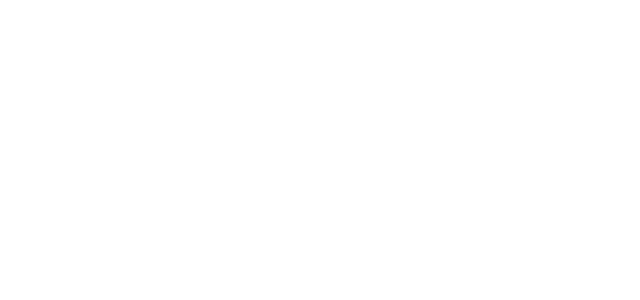
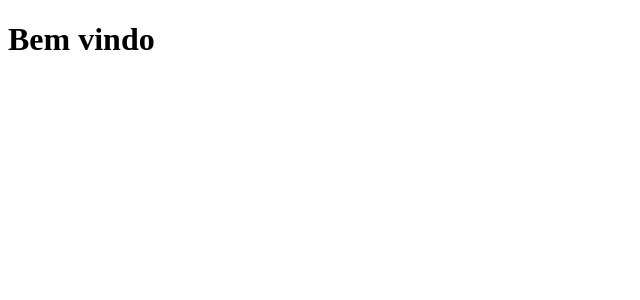
Before and after one commit to IgurSikard/clone-tabnews, a Next.js app: page / in a window 1280 px wide. Shown: the top 300 px of the page, without its empty margins (0-640 px from the left). Built offline with nearby package versions, Linux system fonts and the light colour scheme.

Commit message:
solução

```diff
--- a/pages/index.js
+++ b/pages/index.js
@@ -1,6 +1,7 @@
 function Home() {
-    return
-        <h1>Seja bem vindo</h1>
+    return <div>
+        <h1>Bem vindo</h1>
+    </div>
 }
 
 export default Home;
```
